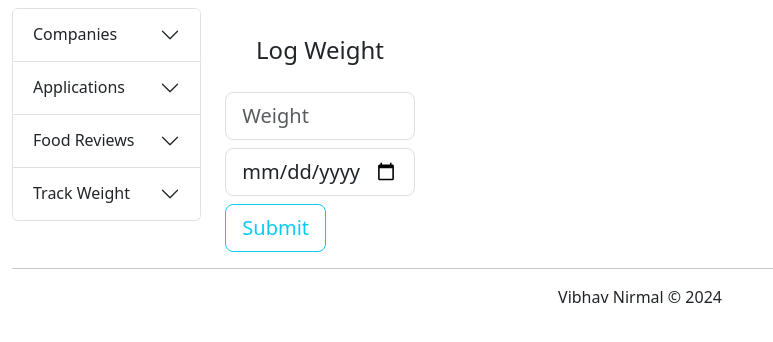
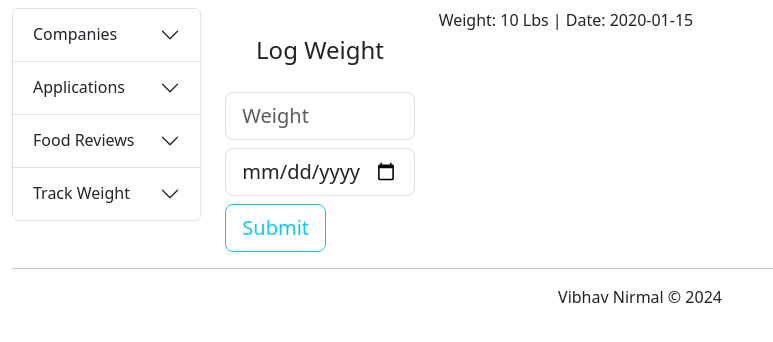
Before and after one commit to vibhavnirmal/personalweb, a Flask app: page /weight_tracking/ in a window 1280 px wide. Shown: the part 65-407 px from the top of the page, without its empty margins (0-773 px from the left). Run offline with Flask 3, Linux system fonts and the light colour scheme; tables that the repository leaves empty hold one stand-in row (values such as "Sample post"); parts of the project's set-up code (start-up, migrations or seed data) failed here and were passed over; some libraries are stand-ins or nearby versions.

Commit message:
added weight tracking feature

```diff
--- a/application/forms.py
+++ b/application/forms.py
@@ -58,5 +58,5 @@ class LoginForm(FlaskForm):
 
 class WeightTrackerForm(FlaskForm):
     weight = FloatField("Weight", validators=[DataRequired()], render_kw={"placeholder": "Weight"})
-    date = DateField("Date", render_kw={"placeholder": "Date"})
+    date_added = DateField("Date", render_kw={"placeholder": "Date"})
     submit = SubmitField("Submit")
--- a/application/models/locations.py
+++ b/application/models/locations.py
@@ -1,4 +1,3 @@
-
 from ..extensions import db
 
 class Location(db.Model):
--- a/application/routes/weights.py
+++ b/application/routes/weights.py
@@ -1,5 +1,10 @@
 from flask import Blueprint, render_template, request, redirect, url_for, flash
 from ..forms import WeightTrackerForm
+
+from ..models.weights import Weights
+from ..extensions import db
+
+from datetime import datetime
 
 my_weight_tracking = Blueprint('my_weight_tracking', __name__, url_prefix='/weight_tracking')
 
@@ -8,10 +13,23 @@ def log_weight():
     if request.method == 'POST':
         form = WeightTrackerForm(request.form)
         if form.validate_on_submit():
-            pass
-        return redirect(url_for('log_weight'))
+            new_weights = Weights(
+                weight = form.weight.data,
+                date_added = datetime.strptime(str(form.date_added.data), '%Y-%m-%d')
+            )
+
+            db.session.add(new_weights)
+            db.session.commit()
+
+        return redirect(url_for('my_weight_tracking.log_weight'))
     else:
         form = WeightTrackerForm()
 
-    weight_data = []
-    return render_template('weight_tracker.html', title='Log Weight', form=form, weight_data=weight_data)
+        all_data = Weights.query.all()
+        for weight in all_data:
+            weight.date_added = weight.date_added.strftime("%Y-%m-%d")
+
+        # sort by date_added
+        all_data = sorted(all_data, key=lambda x: x.date_added)
+
+    return render_template('weight_tracker.html', title='Log Weight', form=form, weight_data=all_data)
--- a/application/templates/weight_tracker.html
+++ b/application/templates/weight_tracker.html
@@ -33,9 +33,9 @@
         </form>
     </div>
     <div class="col-md-9">
-
         {% for data in weight_data %}
-        <span>Weight: {{ data.weight|safe + " Lbs" }} | Date: {{ data.date }}</span>
+        <span>Weight: {{ data.weight|safe + " Lbs" }} | Date: {{ data.date_added }}</span>
+        <br>
         {% endfor %}
     </div>
 </div>
```
Also changed, not shown: application/models/weights.py (added, +8 -0 lines).
